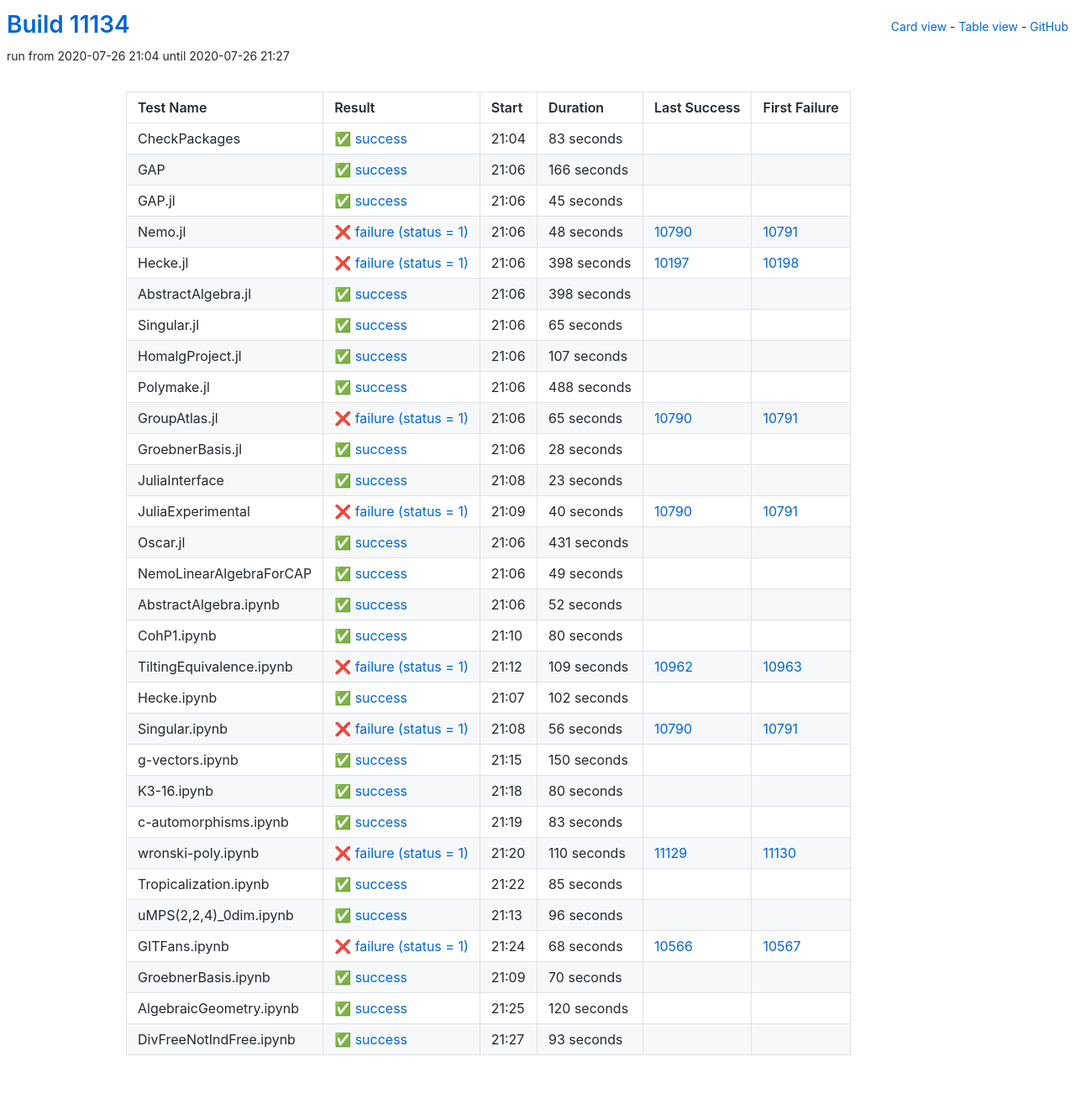
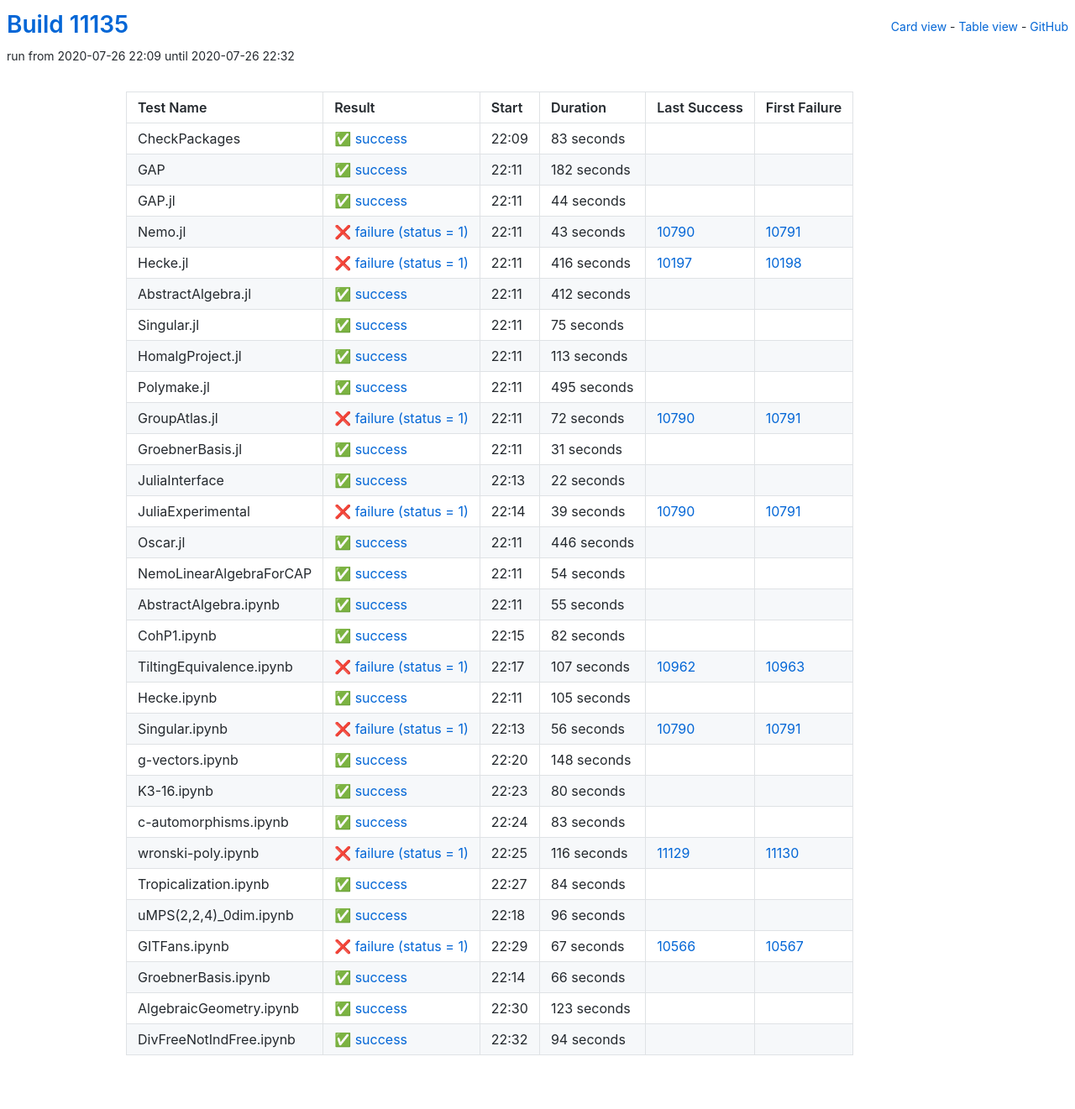
Before and after one commit to oscar-system/oscar-ci-status, a Jekyll site: the page built from table.html, in a window 1280 px wide. Shown: the whole page at 84% size. Built offline with Jekyll 4.4.1, drawn with Linux system fonts in a browser that asks for light colours.

Commit message:
Build #11135

```diff
--- a/_data/ci.yml
+++ b/_data/ci.yml
@@ -1,6 +1,6 @@
 ---
-build: 11134
-build_url: https://oscarci.mathematik.uni-kl.de/job/oscar/11134/
+build: 11135
+build_url: https://oscarci.mathematik.uni-kl.de/job/oscar/11135/
 job: oscar
 organization: oscar-system
 repo: oscar-ci-status
@@ -8,8 +8,8 @@
 tests:
 - name: CheckPackages
   id: checkpackages
-  log: https://oscarci.mathematik.uni-kl.de/job/oscar/11134/artifact/logs/build-11134/CheckPackages.log
-  start: 2020-07-26 21:04
+  log: https://oscarci.mathematik.uni-kl.de/job/oscar/11135/artifact/logs/build-11135/CheckPackages.log
+  start: 2020-07-26 22:09
   success: true
   exitcode: 0
   status: success
@@ -20,224 +20,224 @@
   first_failure_url:
 - name: GAP
   id: gap
-  log: https://oscarci.mathematik.uni-kl.de/job/oscar/11134/artifact/logs/build-11134/GAP.log
-  start: 2020-07-26 21:06
+  log: https://oscarci.mathematik.uni-kl.de/job/oscar/11135/artifact/logs/build-11135/GAP.log
+  start: 2020-07-26 22:11
   success: true
   exitcode: 0
   status: success
-  duration: 166
+  duration: 182
   last_success: false
   last_success_url:
   first_failure: false
   first_failure_url:
 - name: GAP.jl
   id: gap-jl
-  log: https://oscarci.mathematik.uni-kl.de/job/oscar/11134/artifact/logs/build-11134/GAP.jl.log
-  start: 2020-07-26 21:06
+  log: https://oscarci.mathematik.uni-kl.de/job/oscar/11135/artifact/logs/build-11135/GAP.jl.log
+  start: 2020-07-26 22:11
   success: true
   exitcode: 0
   status: success
-  duration: 45
+  duration: 44
   last_success: false
   last_success_url:
   first_failure: false
   first_failure_url:
 - name: Nemo.jl
   id: nemo-jl
-  log: https://oscarci.mathematik.uni-kl.de/job/oscar/11134/artifact/logs/build-11134/Nemo.jl.log
-  start: 2020-07-26 21:06
+  log: https://oscarci.mathematik.uni-kl.de/job/oscar/11135/artifact/logs/build-11135/Nemo.jl.log
+  start: 2020-07-26 22:11
   success: false
   exitcode: 1
   status: failure
-  duration: 48
+  duration: 43
   last_success: 10790
   last_success_url: https://oscarci.mathematik.uni-kl.de/job/oscar/10790/
   first_failure: 10791
   first_failure_url: https://oscarci.mathematik.uni-kl.de/job/oscar/10791/
 - name: Hecke.jl
   id: hecke-jl
-  log: https://oscarci.mathematik.uni-kl.de/job/oscar/11134/artifact/logs/build-11134/Hecke.jl.log
-  start: 2020-07-26 21:06
+  log: https://oscarci.mathematik.uni-kl.de/job/oscar/11135/artifact/logs/build-11135/Hecke.jl.log
+  start: 2020-07-26 22:11
   success: false
   exitcode: 1
   status: failure
-  duration: 398
+  duration: 416
   last_success: 10197
   last_success_url: https://oscarci.mathematik.uni-kl.de/job/oscar/10197/
   first_failure: 10198
   first_failure_url: https://oscarci.mathematik.uni-kl.de/job/oscar/10198/
 - name: AbstractAlgebra.jl
   id: abstractalgebra-jl
-  log: https://oscarci.mathematik.uni-kl.de/job/oscar/11134/artifact/logs/build-11134/AbstractAlgebra.jl.log
-  start: 2020-07-26 21:06
+  log: https://oscarci.mathematik.uni-kl.de/job/oscar/11135/artifact/logs/build-11135/AbstractAlgebra.jl.log
+  start: 2020-07-26 22:11
   success: true
   exitcode: 0
   status: success
-  duration: 398
+  duration: 412
   last_success: false
   last_success_url:
   first_failure: false
   first_failure_url:
 - name: Singular.jl
   id: singular-jl
-  log: https://oscarci.mathematik.uni-kl.de/job/oscar/11134/artifact/logs/build-11134/Singular.jl.log
-  start: 2020-07-26 21:06
+  log: https://oscarci.mathematik.uni-kl.de/job/oscar/11135/artifact/logs/build-11135/Singular.jl.log
+  start: 2020-07-26 22:11
   success: true
   exitcode: 0
   status: success
-  duration: 65
+  duration: 75
   last_success: false
   last_success_url:
   first_failure: false
   first_failure_url:
 - name: HomalgProject.jl
   id: homalgproject-jl
-  log: https://oscarci.mathematik.uni-kl.de/job/oscar/11134/artifact/logs/build-11134/HomalgProject.jl.log
-  start: 2020-07-26 21:06
+  log: https://oscarci.mathematik.uni-kl.de/job/oscar/11135/artifact/logs/build-11135/HomalgProject.jl.log
+  start: 2020-07-26 22:11
   success: true
   exitcode: 0
   status: success
-  duration: 107
+  duration: 113
   last_success: false
   last_success_url:
   first_failure: false
   first_failure_url:
 - name: Polymake.jl
   id: polymake-jl
-  log: https://oscarci.mathematik.uni-kl.de/job/oscar/11134/artifact/logs/build-11134/Polymake.jl.log
-  start: 2020-07-26 21:06
+  log: https://oscarci.mathematik.uni-kl.de/job/oscar/11135/artifact/logs/build-11135/Polymake.jl.log
+  start: 2020-07-26 22:11
   success: true
   exitcode: 0
   status: success
-  duration: 488
+  duration: 495
   last_success: false
   last_success_url:
   first_failure: false
   first_failure_url:
 - name: GroupAtlas.jl
   id: groupatlas-jl
-  log: https://oscarci.mathematik.uni-kl.de/job/oscar/11134/artifact/logs/build-11134/GroupAtlas.jl.log
-  start: 2020-07-26 21:06
+  log: https://oscarci.mathematik.uni-kl.de/job/oscar/11135/artifact/logs/build-11135/GroupAtlas.jl.log
+  start: 2020-07-26 22:11
   success: false
   exitcode: 1
   status: failure
-  duration: 65
+  duration: 72
   last_success: 10790
   last_success_url: https://oscarci.mathematik.uni-kl.de/job/oscar/10790/
   first_failure: 10791
   first_failure_url: https://oscarci.mathematik.uni-kl.de/job/oscar/10791/
 - name: GroebnerBasis.jl
   id: groebnerbasis-jl
-  log: https://oscarci.mathematik.uni-kl.de/job/oscar/11134/artifact/logs/build-11134/GroebnerBasis.jl.log
-  start: 2020-07-26 21:06
+  log: https://oscarci.mathematik.uni-kl.de/job/oscar/11135/artifact/logs/build-11135/GroebnerBasis.jl.log
+  start: 2020-07-26 22:11
   success: true
   exitcode: 0
   status: success
-  duration: 28
+  duration: 31
   last_success: false
   last_success_url:
   first_failure: false
   first_failure_url:
 - name: JuliaInterface
   id: juliainterface
-  log: https://oscarci.mathematik.uni-kl.de/job/oscar/11134/artifact/logs/build-11134/JuliaInterface.log
-  start: 2020-07-26 21:08
+  log: https://oscarci.mathematik.uni-kl.de/job/oscar/11135/artifact/logs/build-11135/JuliaInterface.log
+  start: 2020-07-26 22:13
   success: true
   exitcode: 0
   status: success
-  duration: 23
+  duration: 22
   last_success: false
   last_success_url:
   first_failure: false
   first_failure_url:
 - name: JuliaExperimental
   id: juliaexperimental
-  log: https://oscarci.mathematik.uni-kl.de/job/oscar/11134/artifact/logs/build-11134/JuliaExperimental.log
-  start: 2020-07-26 21:09
+  log: https://oscarci.mathematik.uni-kl.de/job/oscar/11135/artifact/logs/build-11135/JuliaExperimental.log
+  start: 2020-07-26 22:14
   success: false
   exitcode: 1
   status: failure
-  duration: 40
+  duration: 39
   last_success: 10790
   last_success_url: https://oscarci.mathematik.uni-kl.de/job/oscar/10790/
   first_failure: 10791
   first_failure_url: https://oscarci.mathematik.uni-kl.de/job/oscar/10791/
 - name: Oscar.jl
   id: oscar-jl
-  log: https://oscarci.mathematik.uni-kl.de/job/oscar/11134/artifact/logs/build-11134/Oscar.jl.log
-  start: 2020-07-26 21:06
+  log: https://oscarci.mathematik.uni-kl.de/job/oscar/11135/artifact/logs/build-11135/Oscar.jl.log
+  start: 2020-07-26 22:11
   success: true
   exitcode: 0
   status: success
-  duration: 431
+  duration: 446
   last_success: false
   last_success_url:
   first_failure: false
   first_failure_url:
 - name: NemoLinearAlgebraForCAP
   id: nemolinearalgebraforcap
-  log: https://oscarci.mathematik.uni-kl.de/job/oscar/11134/artifact/logs/build-11134/NemoLinearAlgebraForCAP.log
-  start: 2020-07-26 21:06
+  log: https://oscarci.mathematik.uni-kl.de/job/oscar/11135/artifact/logs/build-11135/NemoLinearAlgebraForCAP.log
+  start: 2020-07-26 22:11
   success: true
   exitcode: 0
   status: success
-  duration: 49
+  duration: 54
   last_success: false
   last_success_url:
   first_failure: false
   first_failure_url:
 - name: AbstractAlgebra.ipynb
   id: abstractalgebra-ipynb
-  log: https://oscarci.mathematik.uni-kl.de/job/oscar/11134/artifact/logs/build-11134/AbstractAlgebra.ipynb.log
-  start: 2020-07-26 21:06
+  log: https://oscarci.mathematik.uni-kl.de/job/oscar/11135/artifact/logs/build-11135/AbstractAlgebra.ipynb.log
+  start: 2020-07-26 22:11
   success: true
   exitcode: 0
   status: success
-  duration: 52
+  duration: 55
   last_success: false
   last_success_url:
   first_failure: false
   first_failure_url:
 - name: CohP1.ipynb
   id: cohp1-ipynb
-  log: https://oscarci.mathematik.uni-kl.de/job/oscar/11134/artifact/logs/build-11134/CohP1.ipynb.log
-  start: 2020-07-26 21:10
+  log: https://oscarci.mathematik.uni-kl.de/job/oscar/11135/artifact/logs/build-11135/CohP1.ipynb.log
+  start: 2020-07-26 22:15
   success: true
   exitcode: 0
   status: success
-  duration: 80
+  duration: 82
   last_success: false
   last_success_url:
   first_failure: false
   first_failure_url:
 - name: TiltingEquivalence.ipynb
   id: tiltingequivalence-ipynb
-  log: https://oscarci.mathematik.uni-kl.de/job/oscar/11134/artifact/logs/build-11134/TiltingEquivalence.ipynb.log
-  start: 2020-07-26 21:12
+  log: https://oscarci.mathematik.uni-kl.de/job/oscar/11135/artifact/logs/build-11135/TiltingEquivalence.ipynb.log
+  start: 2020-07-26 22:17
   success: false
   exitcode: 1
   status: failure
-  duration: 109
+  duration: 107
   last_success: 10962
   last_success_url: https://oscarci.mathematik.uni-kl.de/job/oscar/10962/
   first_failure: 10963
   first_failure_url: https://oscarci.mathematik.uni-kl.de/job/oscar/10963/
 - name: Hecke.ipynb
   id: hecke-ipynb
-  log: https://oscarci.mathematik.uni-kl.de/job/oscar/11134/artifact/logs/build-11134/Hecke.ipynb.log
-  start: 2020-07-26 21:07
+  log: https://oscarci.mathematik.uni-kl.de/job/oscar/11135/artifact/logs/build-11135/Hecke.ipynb.log
+  start: 2020-07-26 22:11
   success: true
   exitcode: 0
   status: success
-  duration: 102
+  duration: 105
   last_success: false
   last_success_url:
   first_failure: false
   first_failure_url:
 - name: Singular.ipynb
   id: singular-ipynb
-  log: https://oscarci.mathematik.uni-kl.de/job/oscar/11134/artifact/logs/build-11134/Singular.ipynb.log
-  start: 2020-07-26 21:08
+  log: https://oscarci.mathematik.uni-kl.de/job/oscar/11135/artifact/logs/build-11135/Singular.ipynb.log
+  start: 2020-07-26 22:13
   success: false
   exitcode: 1
   status: failure
@@ -248,20 +248,20 @@
   first_failure_url: https://oscarci.mathematik.uni-kl.de/job/oscar/10791/
 - name: g-vectors.ipynb
   id: g-vectors-ipynb
-  log: https://oscarci.mathematik.uni-kl.de/job/oscar/11134/artifact/logs/build-11134/g-vectors.ipynb.log
-  start: 2020-07-26 21:15
+  log: https://oscarci.mathematik.uni-kl.de/job/oscar/11135/artifact/logs/build-11135/g-vectors.ipynb.log
+  start: 2020-07-26 22:20
   success: true
   exitcode: 0
   status: success
-  duration: 150
+  duration: 148
   last_success: false
   last_success_url:
   first_failure: false
   first_failure_url:
 - name: K3-16.ipynb
   id: k3-16-ipynb
-  log: https://oscarci.mathematik.uni-kl.de/job/oscar/11134/artifact/logs/build-11134/K3-16.ipynb.log
-  start: 2020-07-26 21:18
+  log: https://oscarci.mathematik.uni-kl.de/job/oscar/11135/artifact/logs/build-11135/K3-16.ipynb.log
+  start: 2020-07-26 22:23
   success: true
   exitcode: 0
   status: success
@@ -272,8 +272,8 @@
   first_failure_url:
 - name: c-automorphisms.ipynb
   id: c-automorphisms-ipynb
-  log: https://oscarci.mathematik.uni-kl.de/job/oscar/11134/artifact/logs/build-11134/c-automorphisms.ipynb.log
-  start: 2020-07-26 21:19
+  log: https://oscarci.mathematik.uni-kl.de/job/oscar/11135/artifact/logs/build-11135/c-automorphisms.ipynb.log
+  start: 2020-07-26 22:24
   success: true
   exitcode: 0
   status: success
@@ -284,32 +284,32 @@
   first_failure_url:
 - name: wronski-poly.ipynb
   id: wronski-poly-ipynb
-  log: https://oscarci.mathematik.uni-kl.de/job/oscar/11134/artifact/logs/build-11134/wronski-poly.ipynb.log
-  start: 2020-07-26 21:20
+  log: https://oscarci.mathematik.uni-kl.de/job/oscar/11135/artifact/logs/build-11135/wronski-poly.ipynb.log
+  start: 2020-07-26 22:25
   success: false
   exitcode: 1
   status: failure
-  duration: 110
+  duration: 116
   last_success: 11129
   last_success_url: https://oscarci.mathematik.uni-kl.de/job/oscar/11129/
   first_failure: 11130
   first_failure_url: https://oscarci.mathematik.uni-kl.de/job/oscar/11130/
 - name: Tropicalization.ipynb
   id: tropicalization-ipynb
-  log: https://oscarci.mathematik.uni-kl.de/job/oscar/11134/artifact/logs/build-11134/Tropicalization.ipynb.log
-  start: 2020-07-26 21:22
+  log: https://oscarci.mathematik.uni-kl.de/job/oscar/11135/artifact/logs/build-11135/Tropicalization.ipynb.log
+  start: 2020-07-26 22:27
   success: true
   exitcode: 0
   status: success
-  duration: 85
+  duration: 84
   last_success: false
   last_success_url:
   first_failure: false
   first_failure_url:
 - name: uMPS(2,2,4)_0dim.ipynb
   id: umps-2-2-4-0dim-ipynb
-  log: https://oscarci.mathematik.uni-kl.de/job/oscar/11134/artifact/logs/build-11134/uMPS-2-2-4-_0dim.ipynb.log
-  start: 2020-07-26 21:13
+  log: https://oscarci.mathematik.uni-kl.de/job/oscar/11135/artifact/logs/build-11135/uMPS-2-2-4-_0dim.ipynb.log
+  start: 2020-07-26 22:18
   success: true
   exitcode: 0
   status: success
@@ -320,48 +320,48 @@
   first_failure_url:
 - name: GITFans.ipynb
   id: gitfans-ipynb
-  log: https://oscarci.mathematik.uni-kl.de/job/oscar/11134/artifact/logs/build-11134/GITFans.ipynb.log
-  start: 2020-07-26 21:24
+  log: https://oscarci.mathematik.uni-kl.de/job/oscar/11135/artifact/logs/build-11135/GITFans.ipynb.log
+  start: 2020-07-26 22:29
   success: false
   exitcode: 1
   status: failure
-  duration: 68
+  duration: 67
   last_success: 10566
   last_success_url: https://oscarci.mathematik.uni-kl.de/job/oscar/10566/
   first_failure: 10567
   first_failure_url: https://oscarci.mathematik.uni-kl.de/job/oscar/10567/
 - name: GroebnerBasis.ipynb
   id: groebnerbasis-ipynb
-  log: https://oscarci.mathematik.uni-kl.de/job/oscar/11134/artifact/logs/build-11134/GroebnerBasis.ipynb.log
-  start: 2020-07-26 21:09
+  log: https://oscarci.mathematik.uni-kl.de/job/oscar/11135/artifact/logs/build-11135/GroebnerBasis.ipynb.log
+  start: 2020-07-26 22:14
   success: true
   exitcode: 0
   status: success
-  duration: 70
+  duration: 66
   last_success: false
   last_success_url:
   first_failure: false
   first_failure_url:
 - name: AlgebraicGeometry.ipynb
   id: algebraicgeometry-ipynb
-  log: https://oscarci.mathematik.uni-kl.de/job/oscar/11134/artifact/logs/build-11134/AlgebraicGeometry.ipynb.log
-  start: 2020-07-26 21:25
+  log: https://oscarci.mathematik.uni-kl.de/job/oscar/11135/artifact/logs/build-11135/AlgebraicGeometry.ipynb.log
+  start: 2020-07-26 22:30
   success: true
   exitcode: 0
   status: success
-  duration: 120
+  duration: 123
   last_success: false
   last_success_url:
   first_failure: false
   first_failure_url:
 - name: DivFreeNotIndFree.ipynb
   id: divfreenotindfree-ipynb
-  log: https://oscarci.mathematik.uni-kl.de/job/oscar/11134/artifact/logs/build-11134/DivFreeNotIndFree.ipynb.log
-  start: 2020-07-26 21:27
+  log: https://oscarci.mathematik.uni-kl.de/job/oscar/11135/artifact/logs/build-11135/DivFreeNotIndFree.ipynb.log
+  start: 2020-07-26 22:32
   success: true
   exitcode: 0
   status: success
-  duration: 93
+  duration: 94
   last_success: false
   last_success_url:
   first_failure: false
```
Also changed, not shown: README.md.
